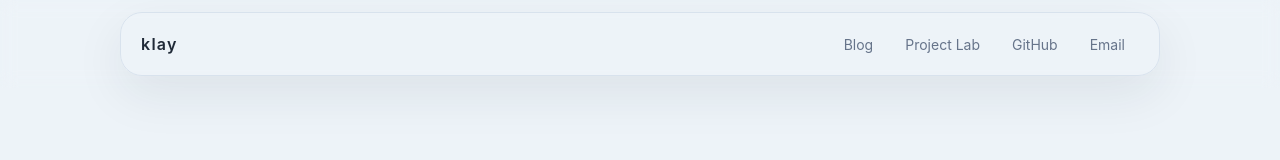
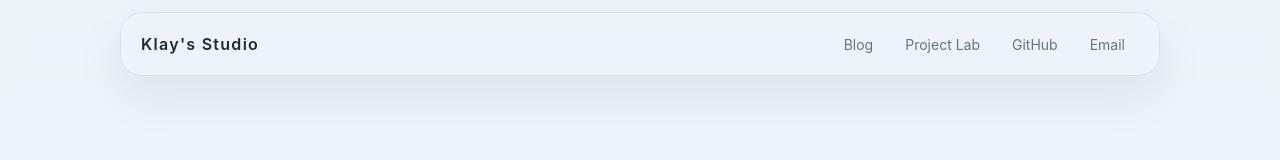
Before and after one commit to klaybloom/klaybloom.github.io, a Next.js app: page / in a window 1280 px wide. Shown: the top 160 px of the page. Built offline with nearby package versions, Linux system fonts and the light colour scheme.

Commit message:
Update homepage branding

```diff
--- a/app/layout.tsx
+++ b/app/layout.tsx
@@ -2,7 +2,7 @@ import type { Metadata } from "next";
 import "./globals.css";
 
 export const metadata: Metadata = {
-  title: "klay | Java 后端开发工程师",
+  title: "klay's studio",
   description:
     "klay 的个人主站，展示 Java 后端开发、微服务架构、高并发系统与 AI 工作流自动化相关经历、项目和技术文章。"
 };
--- a/app/page.tsx
+++ b/app/page.tsx
@@ -109,7 +109,7 @@ export default function Home() {
             href="#"
             className="shrink-0 text-[16px] font-semibold tracking-[0.08em]"
           >
-            klay
+            Klay's Studio
           </a>
           <div className="flex min-w-0 items-center gap-1 overflow-x-auto text-[14px] text-notion-muted">
             {navLinks.map((link) => (
```
